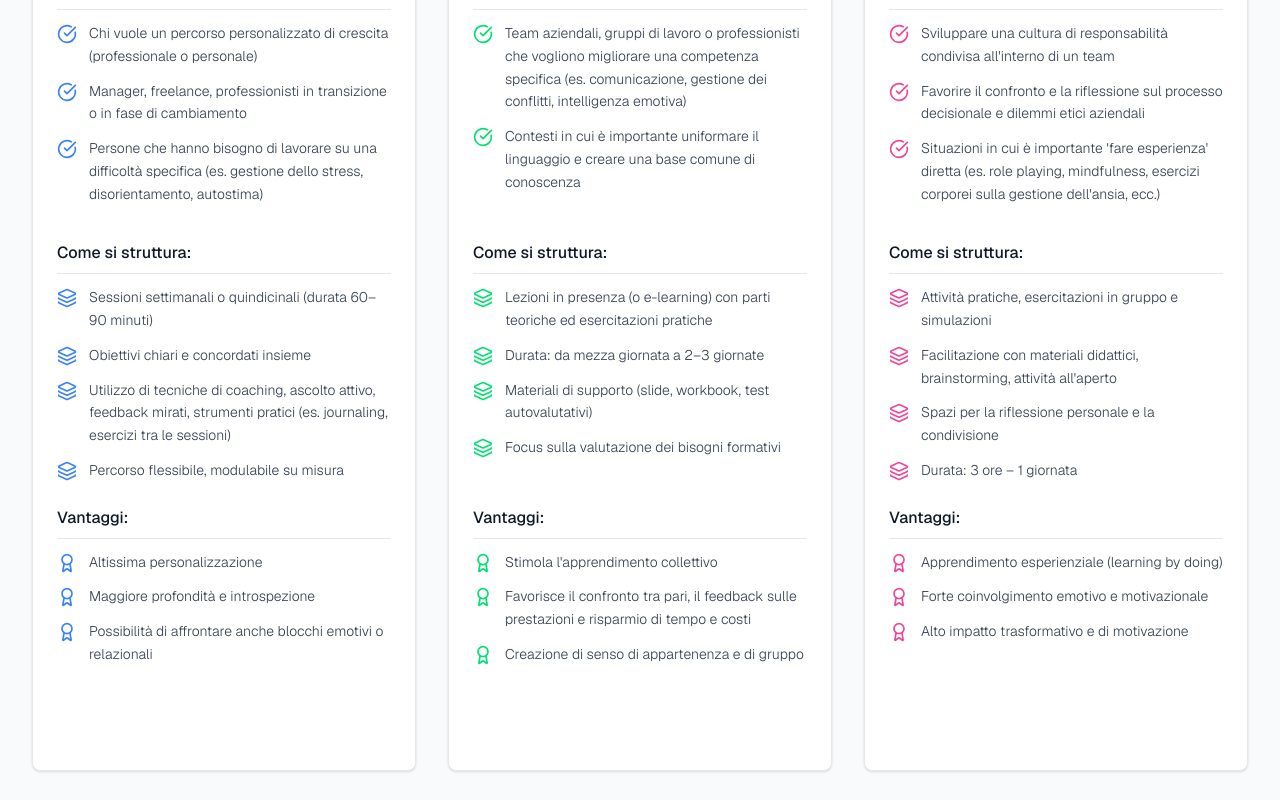
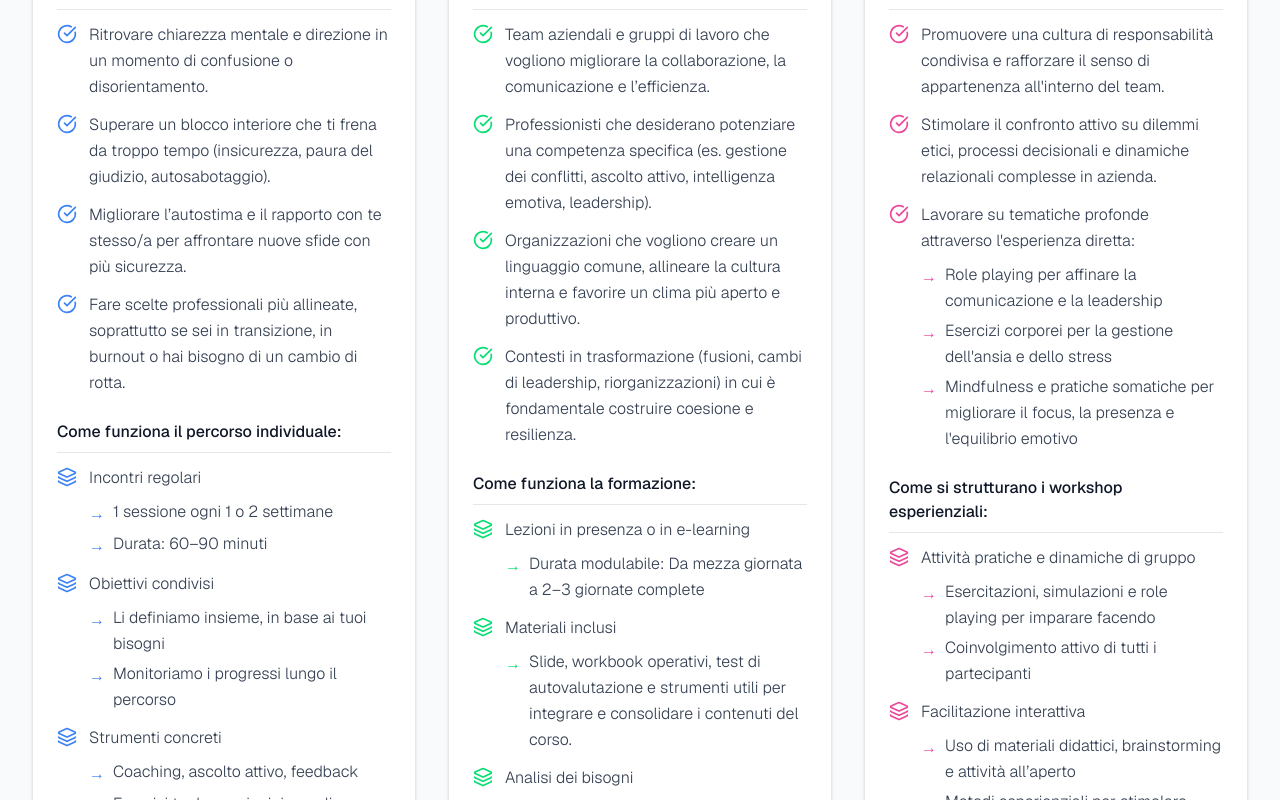
Before and after one commit to ezequiasaramburu/martina-website, a Next.js app: page /coaching in a window 1280 px wide. Shown: the part 980-1780 px from the top of the page. Built offline with nearby package versions, Linux system fonts and the light colour scheme.

Commit message:
update info on modalities

```diff
--- a/src/components/CoachingModalities.tsx
+++ b/src/components/CoachingModalities.tsx
@@ -5,7 +5,11 @@ import { CheckCircle, Layers, Award } from "lucide-react";
 
 interface DetailSection {
   title: string;
-  items: { text: string; icon: React.ComponentType<{ className?: string }> }[];
+  items: {
+    text: string;
+    icon: React.ComponentType<{ className?: string }>;
+    subItems?: string[];
+  }[];
 }
 
 interface CoachingModalityProps {
@@ -40,7 +44,10 @@ const CoachingModalityCard = ({
         </div>
       </div>
 
-      <div className="p-6 grid grid-rows-3 gap-6 flex-1">
+      <div
+        className="p-6 grid gap-6 flex-1"
+        style={{ gridTemplateRows: "min-content min-content min-content" }}
+      >
         {sections.map((section, index) => (
           <div key={index} className="flex-1 space-y-3">
             <h4 className="text-base font-medium text-gray-900 border-b border-gray-200 pb-2">
@@ -54,9 +61,21 @@ const CoachingModalityCard = ({
                     <div className="flex-shrink-0 mr-3 mt-0.5">
                       <IconComponent className={`h-5 w-5 ${iconColor}`} />
                     </div>
-                    <span className="text-gray-700 font-light leading-relaxed text-sm">
-                      {item.text}
-                    </span>
+                    <div className="text-gray-700 font-light leading-relaxed text-md">
+                      <span>{item.text}</span>
+                      {item.subItems && (
+                        <ul className="mt-2 space-y-1">
+                          {item.subItems.map((subItem, subIndex) => (
+                            <li key={subIndex} className="flex items-start">
+                              <span className={`${iconColor} mr-2 mt-0.5`}>
+                                →
+                              </span>
+                              <span>{subItem}</span>
+                            </li>
+                          ))}
+                        </ul>
+                      )}
+                    </div>
                   </li>
                 );
               })}
@@ -76,39 +95,51 @@ const CoachingModalities = () => {
       accentColor: "bg-blue-500",
       sections: [
         {
-          title: "Ideale per:",
+          title: "Ideale se stai cercando di:",
           items: [
             {
-              text: "Chi vuole un percorso personalizzato di crescita (professionale o personale)",
+              text: "Ritrovare chiarezza mentale e direzione in un momento di confusione o disorientamento.",
               icon: CheckCircle,
             },
             {
-              text: "Manager, freelance, professionisti in transizione o in fase di cambiamento",
+              text: "Superare un blocco interiore che ti frena da troppo tempo (insicurezza, paura del giudizio, autosabotaggio).",
               icon: CheckCircle,
             },
             {
-              text: "Persone che hanno bisogno di lavorare su una difficoltà specifica (es. gestione dello stress, disorientamento, autostima)",
+              text: "Migliorare l’autostima e il rapporto con te stesso/a per affrontare nuove sfide con più sicurezza.",
+              icon: CheckCircle,
+            },
+            {
+              text: "Fare scelte professionali più allineate, soprattutto se sei in transizione, in burnout o hai bisogno di un cambio di rotta.",
               icon: CheckCircle,
             },
           ],
         },
         {
-          title: "Come si struttura:",
+          title: "Come funziona il percorso individuale:",
           items: [
             {
-              text: "Sessioni settimanali o quindicinali (durata 60–90 minuti)",
+              text: "Incontri regolari",
+              subItems: [
+                "1 sessione ogni 1 o 2 settimane",
+                "Durata: 60–90 minuti",
+              ],
               icon: Layers,
             },
             {
-              text: "Obiettivi chiari e concordati insieme",
+              text: "Obiettivi condivisi",
+              subItems: [
+                "Li definiamo insieme, in base ai tuoi bisogni",
+                "Monitoriamo i progressi lungo il percorso",
+              ],
               icon: Layers,
             },
             {
-              text: "Utilizzo di tecniche di coaching, ascolto attivo, feedback mirati, strumenti pratici (es. journaling, esercizi tra le sessioni)",
-              icon: Layers,
-            },
-            {
-              text: "Percorso flessibile, modulabile su misura",
+              text: "Strumenti concreti",
+              subItems: [
+                "Coaching, ascolto attivo, feedback",
+                "Esercizi tra le sessioni: journaling, pratiche di consapevolezza, ecc.",
+              ],
               icon: Layers,
             },
           ],
@@ -141,32 +172,45 @@ const CoachingModalities = () => {
           title: "Ideale per:",
           items: [
             {
-              text: "Team aziendali, gruppi di lavoro o professionisti che vogliono migliorare una competenza specifica (es. comunicazione, gestione dei conflitti, intelligenza emotiva)",
+              text: "Team aziendali e gruppi di lavoro che vogliono migliorare la collaborazione, la comunicazione e l’efficienza.",
               icon: CheckCircle,
             },
             {
-              text: "Contesti in cui è importante uniformare il linguaggio e creare una base comune di conoscenza",
+              text: "Professionisti che desiderano potenziare una competenza specifica (es. gestione dei conflitti, ascolto attivo, intelligenza emotiva, leadership).",
+              icon: CheckCircle,
+            },
+            {
+              text: "Organizzazioni che vogliono creare un linguaggio comune, allineare la cultura interna e favorire un clima più aperto e produttivo.",
+              icon: CheckCircle,
+            },
+            {
+              text: "Contesti in trasformazione (fusioni, cambi di leadership, riorganizzazioni) in cui è fondamentale costruire coesione e resilienza.",
               icon: CheckCircle,
             },
           ],
         },
         {
-          title: "Come si struttura:",
+          title: "Come funziona la formazione:",
           items: [
             {
-              text: "Lezioni in presenza (o e-learning) con parti teoriche ed esercitazioni pratiche",
+              text: "Lezioni in presenza o in e-learning",
+              subItems: [
+                "Durata modulabile: Da mezza giornata a 2–3 giornate complete",
+              ],
               icon: Layers,
             },
             {
-              text: "Durata: da mezza giornata a 2–3 giornate",
+              text: "Materiali inclusi",
+              subItems: [
+                "Slide, workbook operativi, test di autovalutazione e strumenti utili per integrare e consolidare i contenuti del corso.",
+              ],
               icon: Layers,
             },
             {
-              text: "Materiali di supporto (slide, workbook, test autovalutativi)",
-              icon: Layers,
-            },
-            {
-              text: "Focus sulla valutazione dei bisogni formativi",
+              text: "Analisi dei bisogni",
+              subItems: [
+                "Ogni percorso parte da una valutazione preliminare dei bisogni formativi, per costruire contenuti rilevanti e personalizzati per il gruppo.",
+              ],
               icon: Layers,
             },
           ],
@@ -199,36 +243,57 @@ const CoachingModalities = () => {
           title: "Ideale per:",
           items: [
             {
-              text: "Sviluppare una cultura di responsabilità condivisa all'interno di un team",
+              text: "Promuovere una cultura di responsabilità condivisa e rafforzare il senso di appartenenza all'interno del team.",
               icon: CheckCircle,
             },
             {
-              text: "Favorire il confronto e la riflessione sul processo decisionale e dilemmi etici aziendali",
+              text: "Stimolare il confronto attivo su dilemmi etici, processi decisionali e dinamiche relazionali complesse in azienda.",
               icon: CheckCircle,
             },
             {
-              text: "Situazioni in cui è importante 'fare esperienza' diretta (es. role playing, mindfulness, esercizi corporei sulla gestione dell'ansia, ecc.)",
+              text: "Lavorare su tematiche profonde attraverso l'esperienza diretta:",
               icon: CheckCircle,
+              subItems: [
+                "Role playing per affinare la comunicazione e la leadership",
+                "Esercizi corporei per la gestione dell'ansia e dello stress",
+                "Mindfulness e pratiche somatiche per migliorare il focus, la presenza e l'equilibrio emotivo",
+              ],
             },
           ],
         },
         {
-          title: "Come si struttura:",
+          title: "Come si strutturano i workshop esperienziali:",
           items: [
             {
-              text: "Attività pratiche, esercitazioni in gruppo e simulazioni",
+              text: "Attività pratiche e dinamiche di gruppo",
+              subItems: [
+                "Esercitazioni, simulazioni e role playing per imparare facendo",
+                "Coinvolgimento attivo di tutti i partecipanti",
+              ],
               icon: Layers,
             },
             {
-              text: "Facilitazione con materiali didattici, brainstorming, attività all'aperto",
+              text: "Facilitazione interattiva",
+              subItems: [
+                "Uso di materiali didattici, brainstorming e attività all’aperto",
+                "Metodi esperienziali per stimolare creatività e collaborazione",
+              ],
               icon: Layers,
             },
             {
-              text: "Spazi per la riflessione personale e la condivisione",
+              text: "Spazi di riflessione e condivisione",
+              subItems: [
+                "Momenti dedicati all’ascolto, al confronto e alla consapevolezza personale",
+                "Favorire il dialogo autentico e il feedback costruttivo",
+              ],
               icon: Layers,
             },
             {
-              text: "Durata: 3 ore – 1 giornata",
+              text: " Durata modulabile",
+              subItems: [
+                "Workshop da 3 ore fino a 1 giornata intera",
+                "Progettati per adattarsi agli obiettivi e al contesto del gruppo",
+              ],
               icon: Layers,
             },
           ],
```
